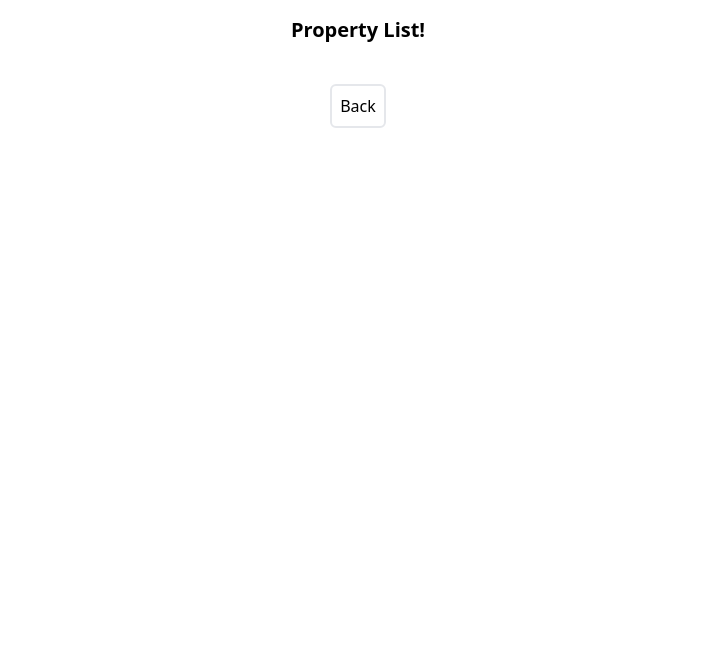
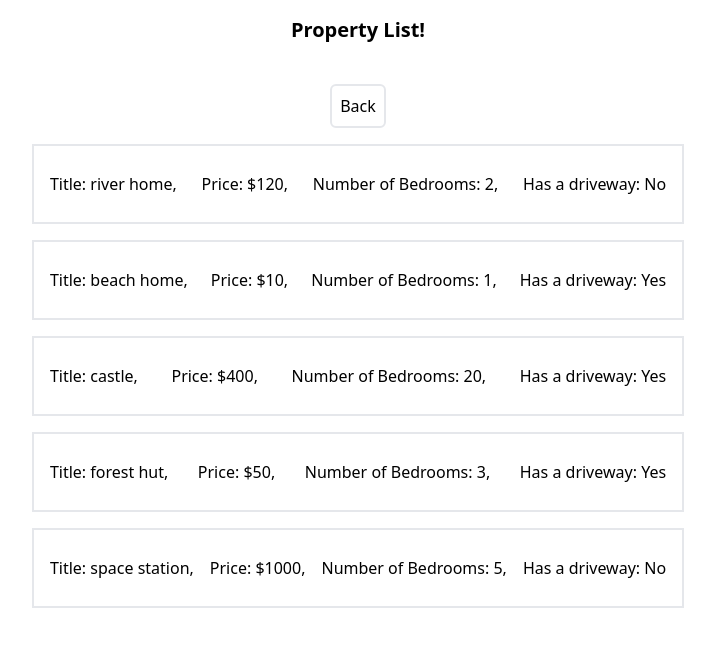
Before and after one commit to andrewrgabb/hooks, a React (Create React App) app: page /property-list in a window 1280 px wide. Shown: the top 646 px of the page, without its empty margins (282-997 px from the left). Built offline with nearby package versions, Linux system fonts and the light colour scheme.

Commit message:
Added property list

```diff
--- a/src/pages/PageRouter.tsx
+++ b/src/pages/PageRouter.tsx
@@ -1,6 +1,6 @@
 import { BrowserRouter as Router, Switch, Route } from "react-router-dom";
 import HomePage from "./HomePage";
-import PropertyListPage from "./PropertyListPage";
+import PropertyListPage from "./property-list";
 
 // This page contains most of the routing for the application
 
--- a/src/pages/PropertyListPage.tsx
+++ /dev/null
@@ -1,13 +0,0 @@
-import LinkButton from "../components/LinkButton";
-import Title from "../components/Title";
-
-const PropertyListPage: React.FC = () => {
-  return (
-    <div className="flex flex-col justify-start items-center">
-      <Title title={"Property List!"} />
-      <LinkButton title={"Back"} to={"/"} />
-    </div>
-  );
-};
-
-export default PropertyListPage;
--- /dev/null
+++ b/src/pages/property-list/PropertyListPage.tsx
@@ -0,0 +1,18 @@
+import LinkButton from "../../components/LinkButton";
+import Title from "../../components/Title";
+import { fetchProperties } from "../../services/api/property/property-fetch";
+import PropertyList from "./components/PropertyList";
+
+const PropertyListPage: React.FC = () => {
+  const properties = fetchProperties();
+
+  return (
+    <div className="flex flex-col justify-start items-center">
+      <Title title={"Property List!"} />
+      <LinkButton title={"Back"} to={"/"} />
+      <PropertyList properties={properties} />
+    </div>
+  );
+};
+
+export default PropertyListPage;
--- /dev/null
+++ b/src/pages/property-list/components/PropertyItem.tsx
@@ -0,0 +1,20 @@
+import { Property } from "../../../services/api/property/property-types";
+
+interface PropertyItemProps {
+  property: Property;
+}
+
+const PropertyItem: React.FC<PropertyItemProps> = (props) => {
+  const { title, price, numBedrooms, hasDriveway } = props.property;
+
+  return (
+    <div className="flex px-2 mb-4 border-2 justify-between items-center w-full h-20">
+      <div className="px-2">Title: {title},</div>
+      <div className="px-2">Price: ${price},</div>
+      <div className="px-2">Number of Bedrooms: {numBedrooms},</div>
+      <div className="px-2">Has a driveway: {hasDriveway ? "Yes" : "No"}</div>
+    </div>
+  );
+};
+
+export default PropertyItem;
--- /dev/null
+++ b/src/pages/property-list/components/PropertyList.tsx
@@ -0,0 +1,20 @@
+import { Property } from "../../../services/api/property/property-types";
+import PropertyItem from "./PropertyItem";
+
+interface PropertyListProps {
+  properties: Property[];
+}
+
+const PropertyList: React.FC<PropertyListProps> = (props) => {
+  const { properties } = props;
+
+  return (
+    <div className="py-4">
+      {properties.map((property: Property) => (
+        <PropertyItem property={property} />
+      ))}
+    </div>
+  );
+};
+
+export default PropertyList;
--- /dev/null
+++ b/src/pages/property-list/components/PropertyListFilters.tsx
@@ -0,0 +1,11 @@
+import { Property } from "../../../services/api/property/property-types";
+
+interface PropertyListProps {
+  properties: Property[];
+}
+
+const PropertyList: React.FC<PropertyListProps> = (props) => {
+  return <div>filters</div>;
+};
+
+export default PropertyList;
--- /dev/null
+++ b/src/pages/property-list/index.tsx
@@ -0,0 +1,3 @@
+import PropertyListPage from "./PropertyListPage";
+
+export default PropertyListPage;
--- /dev/null
+++ b/src/services/api/property/property-data.json
@@ -0,0 +1,32 @@
+[
+  {
+    "title": "river home",
+    "price": 120,
+    "numBedrooms": 2,
+    "hasDriveway": false
+  },
+  {
+    "title": "beach home",
+    "price": 10,
+    "numBedrooms": 1,
+    "hasDriveway": true
+  },
+  {
+    "title": "castle",
+    "price": 400,
+    "numBedrooms": 20,
+    "hasDriveway": true
+  },
+  {
+    "title": "forest hut",
+    "price": 50,
+    "numBedrooms": 3,
+    "hasDriveway": true
+  },
+  {
+    "title": "space station",
+    "price": 1000,
+    "numBedrooms": 5,
+    "hasDriveway": false
+  }
+]
--- /dev/null
+++ b/src/services/api/property/property-fetch.ts
@@ -0,0 +1,10 @@
+import { Property } from "./property-types";
+import PropertyData from "./property-data.json";
+
+export const fetchProperties = (): Property[] => {
+  // Do API calls to the backend here using async - await
+  // This example uses 'dummy data' to mimic what would be returned from the back end.
+  const properties: Property[] = PropertyData;
+
+  return properties;
+};
--- /dev/null
+++ b/src/services/api/property/property-types.ts
@@ -0,0 +1,6 @@
+export interface Property {
+  title: string;
+  price: number; // Price in AUD
+  numBedrooms: number;
+  hasDriveway: boolean;
+}
```
Also changed, not shown: 1 other file (tests, documents, lock files or other folders).
